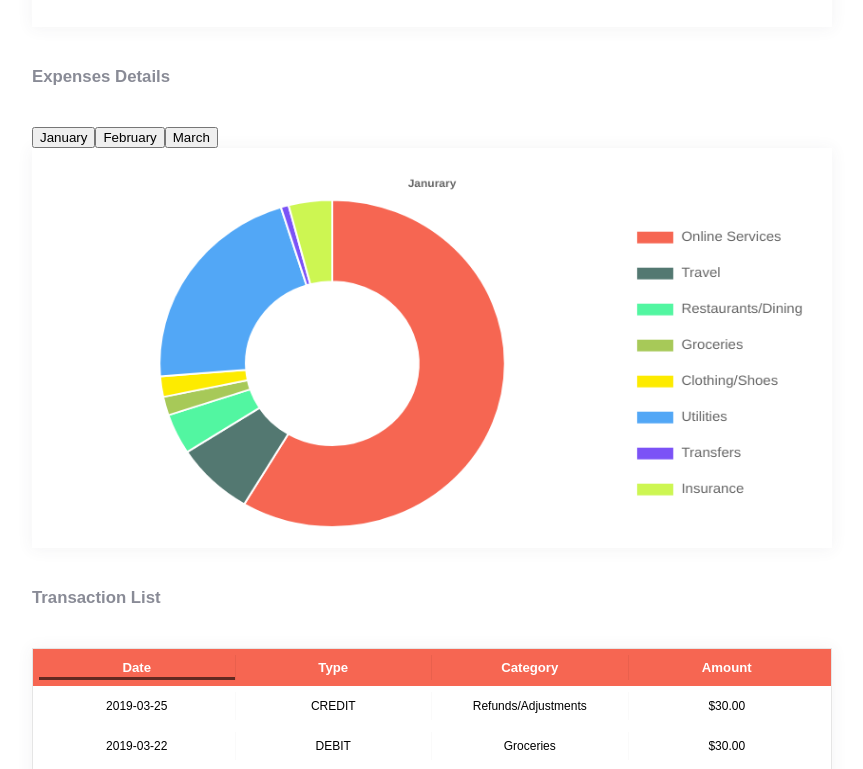
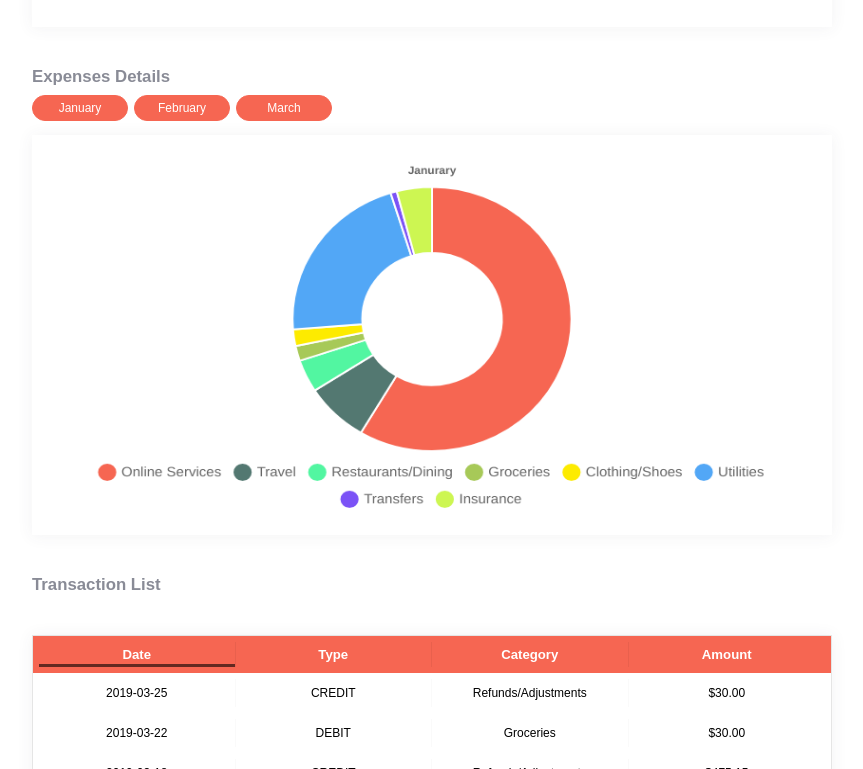
Before and after one commit to davidyoon85/betterfin, a React (Create React App) app: page / in a window 1280 px wide. Shown: the part 691-1460 px from the top of the page, without its empty margins (208-1071 px from the left). Built offline with nearby package versions, Linux system fonts and the light colour scheme.

Commit message:
pie button css

```diff
--- a/src/components/pie.js
+++ b/src/components/pie.js
@@ -36,9 +36,11 @@ class Pie extends React.Component {
       <div className="pie_section">
         <div className="pie_chart">
           <div className="pie_header">Expenses Details</div>
+          <div className="pie_buttons">
             <button name="January" onClick={this.clickHandler}>January</button>
             <button name="February" onClick={this.clickHandler}>February</button>
             <button name="March" onClick={this.clickHandler}>March</button>
+          </div>
           <Doughnut
             ref={this.pieRef}
             data={{
@@ -50,11 +52,15 @@ class Pie extends React.Component {
             }}
             options={{
               legend:{
+                onHover: function(e) {
+                  e.target.style.cursor = 'pointer';
+                },
                 display: true,
-                  position: 'right',
+                position: 'bottom',
                 labels: {
                   fontSize: 15,
-                    padding: 25
+                  padding: 15,
+                  usePointStyle: true
                 }
               },
               title:{
@@ -79,7 +85,7 @@ class Pie extends React.Component {
                 yPadding: 15,
                 displayColors: false,
             },
-              maintainAspectRatio: true,
+              // maintainAspectRatio: true,
               responsive: true,
             }}
 
--- a/src/css/main.css
+++ b/src/css/main.css
@@ -31,6 +31,10 @@ a {
     color: black;
  }
 
+ button:hover {
+     cursor: pointer;
+     opacity: .5;
+ }
 
 /* nav bar */
 
@@ -101,6 +105,7 @@ img {
     display: inline-block;
     vertical-align: middle;
     padding-right: 12px;
+    fill: #68968d;
 }
 
 .user-name {
@@ -246,11 +251,11 @@ img {
 
 .chart_section {
     display: flex;
-    height: 30%;
+    height: 60%;
 }
 
 .pie_section {
-    height: 30%;
+    height: 60%;
 }
 
 .balance_chart {
@@ -283,5 +288,28 @@ canvas {
     color: #898B96;
     font-weight: 700;
     font-size: 1.4em;
-    margin-bottom: 5%;
+    margin-bottom: 1%;
 }
+
+.pie_buttons {
+    display: flex;
+    width: 40%;
+    margin-bottom: 1%;
+}
+
+.pie_buttons > button {
+    background: #f66652;
+    border: 1px solid #f66652;
+    padding: 5px;
+    color: #fff;
+    margin: 0px 6px 6px 0px;
+    display: flex;
+    align-items: center;
+    font-size: 1em;
+    justify-content: center;
+    cursor: pointer;
+    transition: all 0.2s ease-in-out;
+    width: 30%;
+    border-radius: 15px;
+    outline: none;
+ }
```
Lines whose indentation alone changed are shown as unchanged.
